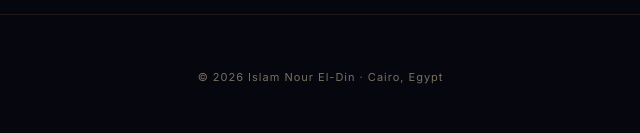
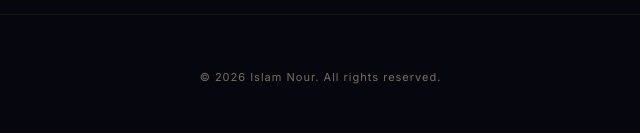
Before and after one commit to islamnour204-design/islam-nour-website, a plain HTML site: page index.html.html in a window 1280 px wide. Shown: the part 5520-5653 px from the top of the page, 277-917 px from the left. Drawn offline with nearby package versions, Linux system fonts and the light colour scheme; a web font is replaced by a local one.

Commit message:
update website to v12

```diff
--- a/index.html
+++ b/index.html.html
@@ -370,7 +370,7 @@ footer{position:relative;z-index:1;padding:44px 70px;border-top:1px solid var(--
 
 <footer>
   <div class="foot-logo"><span style="color:var(--text)">Islam</span><span style="color:var(--accent)">&</span><span style="background:linear-gradient(135deg,var(--accent),var(--accent2));-webkit-background-clip:text;-webkit-text-fill-color:transparent">Nour</span></div>
-  <div class="foot-copy">© 2026 Islam Nour El-Din · Cairo, Egypt</div>
+  <div class="foot-copy">© 2026 Islam Nour. All rights reserved.</div>
   <div class="soc-row">
     <a class="soc-a" href="https://www.linkedin.com/in/islam-nour-286355138" target="_blank">in</a>
     <a class="soc-a" href="https://www.instagram.com/islam.noureldin" target="_blank">
```
